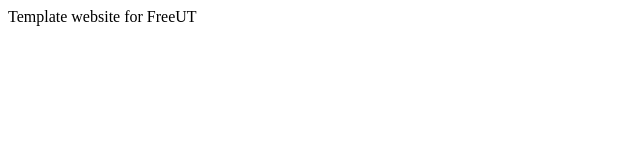
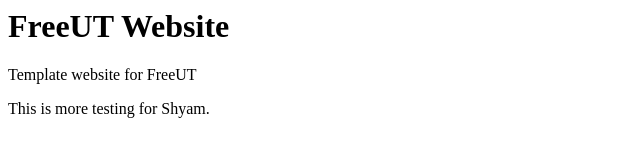
Before and after one commit to pravatbhusal/copit.github.io, a plain HTML site: page index.html in a window 1280 px wide. Shown: the whole page, without its empty margins (0-640 px from the left). Drawn offline with Linux system fonts and the light colour scheme.

Commit message:
Add more header and paragraphs to the index.html file
This is mostly just for testing purposes with GitKraken.

```diff
--- a/index.html
+++ b/index.html
@@ -4,7 +4,9 @@
     <title>FreeUT Website</title>
   </header>
   <main>
+	<h1>FreeUT Website</h1>
     <p>Template website for FreeUT</p>
+	<p>This is more testing for Shyam.</p>
   </main>
   <footer>
   </footer>
```
